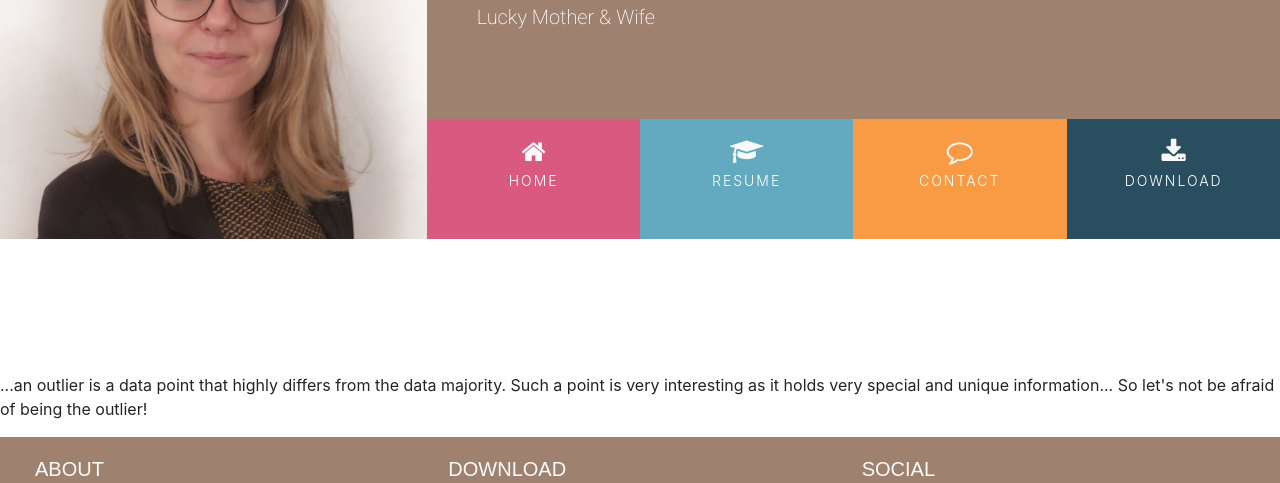
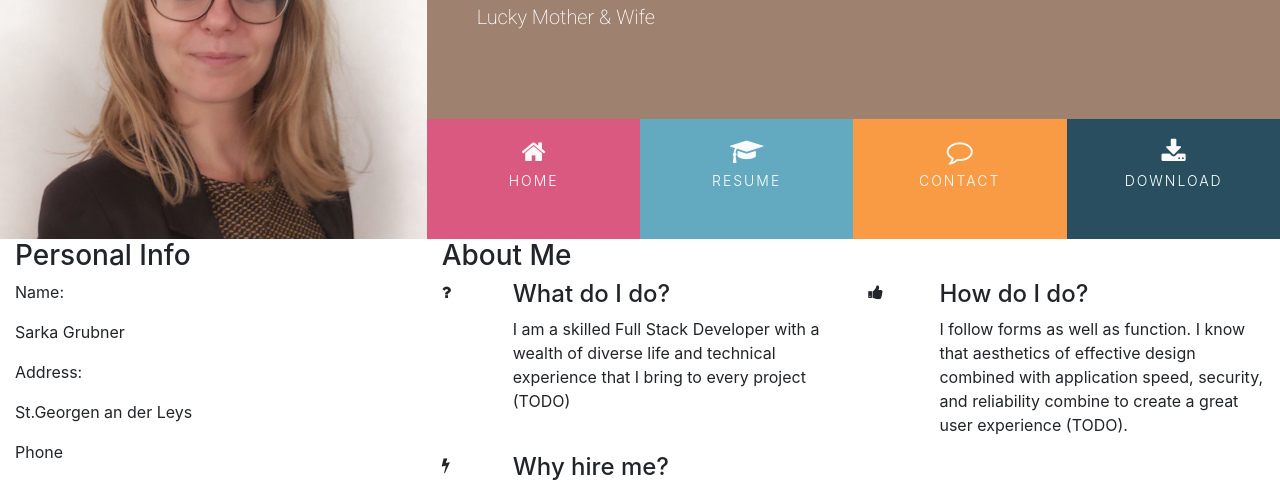
Before and after one commit to brodsa/resume, a plain HTML site: page index.html in a window 1280 px wide. Shown: the part 162-645 px from the top of the page. Drawn offline with nearby package versions, Linux system fonts and the light colour scheme.

Commit message:
feat: add personal info and three reasons into the index html

```diff
--- a/index.html
+++ b/index.html
@@ -58,7 +58,101 @@
             </div>
         </div>
     </header>
-    <section>
+    <section class="container-fluid section">
+        <div class="row">
+            <div class="col-md-4 column-table personal-info">
+                <div class="row">
+                    <div class="col-12">
+                        <h3 class="section__heading">Personal Info</h3>
+                    </div>
+                </div>
+                <div class="personal-info__item">
+                    <div class="personal-info__key">
+                        <p>Name:</p>
+                    </div>
+                    <div class="personal-info__value">
+                        <p>Sarka Grubner</p>
+                    </div>
+                </div>
+                <div class="personal-info__item">
+                    <div class="personal-info__key">
+                        <p>Address:</p>
+                    </div>
+                    <div class="personal-info__value">
+                        <p>St.Georgen an der Leys</p>
+                    </div>
+                </div>
+                <div class="personal-info__item">
+                    <div class="personal-info__key">
+                        <p>Phone</p>
+                    </div>
+                    <div class="personal-info__value">
+                        <p>+43 660 7196 440</p>
+                    </div>
+                </div>
+                <div class="personal-info__item">
+                    <div class="personal-info__key">
+                        <p>Email:</p>
+                    </div>
+                    <div class="personal-info__value">
+                        <p>sarka.grubner@gmail.com</p>
+                    </div>
+                </div>
+            </div>
+            <div class="col-md-8 column-table three-reasons">
+                <div class="row">
+                    <div class="col">
+                        <h3 class="section__heading">About Me</h3>
+                    </div>
+                </div>
+                <div class="row">
+                    <div class="col-10 offset-1 offset-sm-0 col-sm-4 col-md-6">
+                        <div class="row">
+                            <div class="col-2">
+                                <i class="three-reasons__icon fa fa-question" aria-hidden="true"></i>
+                            </div>
+                            <div class="col-10">
+                                <h4 class="three-reasons__heading">What do I do?</h4>
+                                <p>
+                                    I am a skilled Full Stack Developer with a wealth of diverse
+                                    life and technical experience that I bring to every project (TODO)
+                                </p>
+                            </div>
+                        </div>
+                    </div>
+                    <div class="col-10 offset-1 offset-sm-0 col-sm-4 col-md-6">
+                        <div class="row">
+                            <div class="col-2">
+                                <i class="three-reasons__icon fa fa-thumbs-up" aria-hidden="true"></i>
+                            </div>
+                            <div class="col-10">
+                                <h4 class="three-reasons__heading">How do I do?</h4>
+                                <p>
+                                    I follow forms as well as function. I know that aesthetics of
+                                    effective design combined with application  speed, security,
+                                    and reliability combine to create a great user experience (TODO).
+                                </p>
+                            </div>
+                        </div>
+                    </div>
+                    <div class="col-10 offset-1 offset-sm-0 col-sm-4 col-md-6">
+                        <div class="row">
+                            <div class="col-2">
+                                <i class="three-reasons__icon fa fa-bolt" aria-hidden="true"></i>
+                            </div>
+                            <div class="col-10">
+                                <h4 class="three-reasons__heading">Why hire me?</h4>
+                                <p>
+                                    I work quickly  and effectively in getting things built and working
+                                    across the stack. I am excellent communicator who thrives  in bright
+                                    and Enthusiastic teams  and I also am  a self starter when working solo. (TODO)
+                                </p>
+                            </div>
+                        </div>
+                    </div>
+                </div>
+            </div>
+        </div>
         <h3 class="header__subtitle"> LIFE PHILOSOPHY</h3>
         <p class="header__text">
             ...an outlier is a data point that highly differs from the data majority. Such a point is very interesting as it holds very special and unique information... So let's not be afraid of being the outlier!</p>
```
